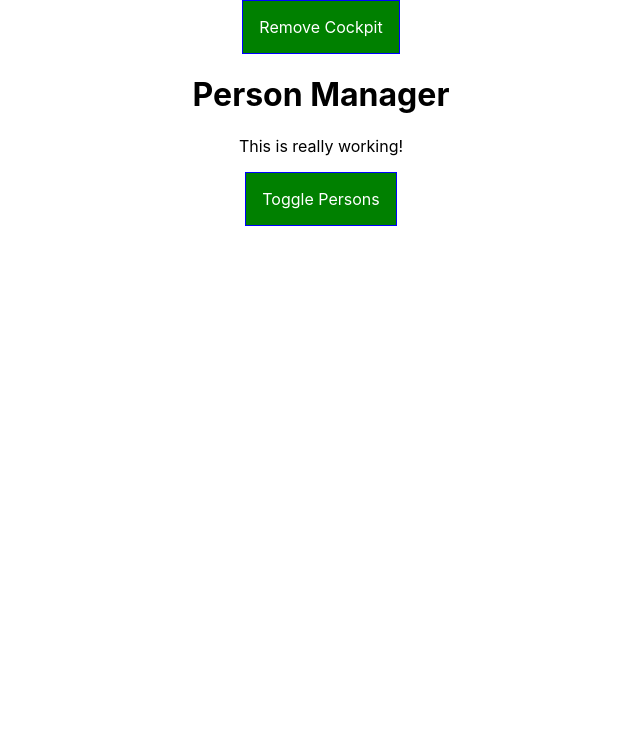
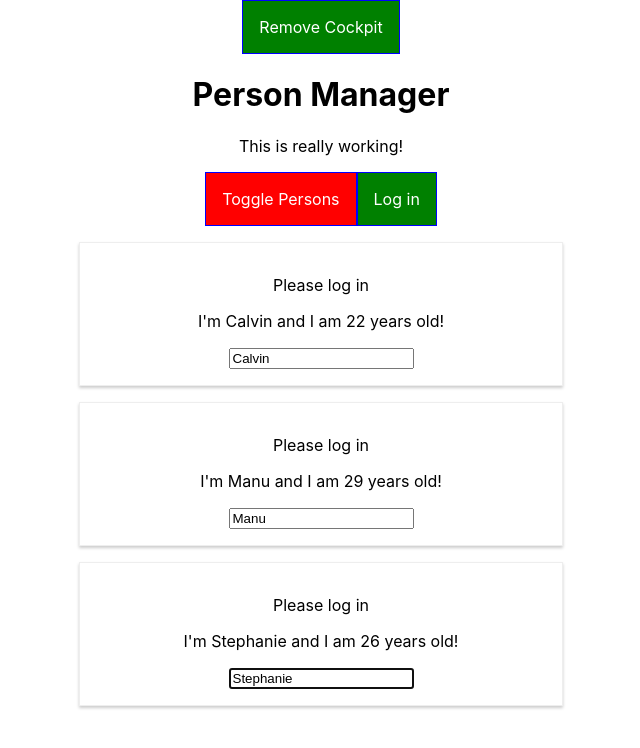
Before and after one commit to calvin1337/React, a React (Create React App) app in the folder my-app/: page / in a window 1280 px wide. Shown: the top 748 px of the page, without its empty margins (319-959 px from the left). Built offline with nearby package versions, Linux system fonts and the light colour scheme.

Commit message:
Finished module 7

```diff
--- a/my-app/package.json
+++ b/my-app/package.json
@@ -6,6 +6,7 @@
     "@testing-library/jest-dom": "^4.2.4",
     "@testing-library/react": "^9.3.2",
     "@testing-library/user-event": "^7.1.2",
+    "prop-types": "^15.7.2",
     "react": "^16.12.0",
     "react-dom": "^16.12.0",
     "react-scripts": "3.3.0"
--- a/my-app/src/components/Cockpit/Cockpit.js
+++ b/my-app/src/components/Cockpit/Cockpit.js
@@ -1,19 +1,24 @@
-import React, { useEffect } from "react";
+import React, { useEffect, useRef, useContext } from "react";
 
 import styles from "./Cockpit.module.css";
-
+import AuthContext from "../../context/auth-context"
 
 
 const Cockpit = ( props ) => {
+
+  const toggleBtnRef = useRef(null);
+  const authContext = useContext(AuthContext);
+
 
     useEffect( () => {
 
     console.log("[Cockpit.js] useEffect")
     // Http request..
 
-    setTimeout( () => {
-        alert("Saved data to cloud!");
-    }, 1000);
+   // setTimeout( () => {
+      //  alert("Saved data to cloud!");
+   // }, 1000);
+   toggleBtnRef.current.click();
     return () => {
       console.log("[Cockpit.js] cleanup work in useEffect")
     };
@@ -48,10 +53,13 @@ return(
 
     <p className={classes.join(" ")}>This is really working!</p>
 
-    <button className={btnClass}
-    onClick={props.clicked}
-    >
+    <button ref={toggleBtnRef}
+    className={btnClass}
+    onClick={props.clicked}>
     Toggle Persons</button>
+
+     <button onClick={authContext.login}>Log in</button>
+
     </div>
 );
 }
--- a/my-app/src/components/Persons/Person/Person.js
+++ b/my-app/src/components/Persons/Person/Person.js
@@ -2,23 +2,54 @@ import React, {Component} from "react";
 import Aux from "../../../hoc/Aux";
 import withClass from "../../../hoc/WithClass";
 import classes from "./Person.module.css";
+import PropTypes from "prop-types"
+import AuthContext from "../../../context/auth-context";
 
 
-class Person extends  Component {
+class Person extends Component {
+
+    constructor(props){
+        super(props)
+        this.inputElementRef = React.createRef();
+    }
+
+
+    static contextType = AuthContext;
+
+    componentDidMount(){
+        // this.inputElement.focus();
+
+        this.inputElementRef.current.focus();
+    }
 
     render () {
         console.log(["[Person.js] rendering"])
         return(
         <Aux>
+
+                {this.context.authenticated ? <p>Authenticated!</p> : <p>Please log in</p>}
+
+
         <p key="aa1" onClick={this.props.click}>I'm {this.props.name} and I am {this.props.age} years old!</p>
         <p key="gmkm">{this.props.children}</p>
-        <input key="mkmkm" type="text" onChange={this.props.changed} value={this.props.name}/>
+        <input
+        key="mkmkm"
+        ref={this.inputElementRef}
+        type="text"
+        onChange={this.props.changed}
+        value={this.props.name}
+         />
         </Aux>
         )
         };
     }
 
 
-
+Person.propTypes = {
+    click: PropTypes.func,
+    name: PropTypes.string,
+    age: PropTypes.number,
+    changed: PropTypes.func
+};
 
 export default withClass(Person, classes.Person);
--- a/my-app/src/components/Persons/Persons.js
+++ b/my-app/src/components/Persons/Persons.js
@@ -1,5 +1,4 @@
 import React, {PureComponent} from "react"
-
 import Person from "./Person/Person"
 
 
@@ -49,7 +48,8 @@ componentWillUnmount(){
         key={person.id}
         name={person.name}
         age={person.age}
-        changed={(event) => this.props.changed(event, person.id)}></Person>
+        changed={(event) => this.props.changed(event, person.id)}
+        ></Person>
         )
       });
     }
--- a/my-app/src/containers/App.js
+++ b/my-app/src/containers/App.js
@@ -5,6 +5,7 @@ import Persons from "../components/Persons/Persons"
 import Cockpit from "../components/Cockpit/Cockpit"
 import withClass from "../hoc/WithClass"
 import Aux from "../hoc/Aux"
+import AuthContext from "../context/auth-context"
 
 class App extends Component {
 
@@ -23,7 +24,9 @@ class App extends Component {
     ],
     otherState: 'some other value',
     showPersons: false,
-    showCockpit: true
+    showCockpit: true,
+    changeCounter: 0,
+    authenticated: false
   };
 
   static getDerivedStateFromProps(props, state){
@@ -60,7 +63,12 @@ class App extends Component {
       const persons = [...this.state.persons];
       persons[personIndex] = person;
 
-    this.setState({persons: persons });
+    this.setState((prevState, props) => {
+      return {
+        persons : persons,
+        changeCounter: prevState.changeCounter + 1
+      }
+    })
 
   }
 
@@ -80,6 +88,10 @@ class App extends Component {
     this.setState({showPersons: !doesShow});
   }
 
+  loginHandler = () =>  {
+    this.setState({authenticated: true});
+  };
+
   render() {
 
     console.log("[app.js] render")
@@ -90,9 +102,10 @@ class App extends Component {
       persons = (
         <div>
           <Persons
-          persons ={this.state.persons}
+          persons={this.state.persons}
           clicked={this.deletePersonHandler}
           changed={this.nameChangedHandler}
+          isAuthenticated={this.state.authenticated}
           />
         </div>
 
@@ -104,17 +117,25 @@ class App extends Component {
     return (
       <Aux>
         <button onClick={() => {this.setState({showCockpit: false})}}>Remove Cockpit</button>
+        <AuthContext.Provider
+        value={{
+        authenticated: this.state.authenticated,
+        login: this.loginHandler
+        }}>
         {this.state.showCockpit ? (
         <Cockpit
         title={this.props.appTitle}
         showPersons={this.state.showPersons}
         personsLength={this.state.persons.length}
-        clicked={this.togglePersonsHandler} />
-    ) : null}
+        clicked={this.togglePersonsHandler}
+        />
+         ) : null}
         {persons}
+
+        </AuthContext.Provider>
+
       </Aux>
-
-    );
+        );
     // return React.createElement('div', {className: 'App'}, React.createElement('h1', null, 'Does this work now?'));
   }
 }
--- /dev/null
+++ b/my-app/src/context/auth-context.js
@@ -0,0 +1,8 @@
+import React from "react";
+
+const authContext = React.createContext({
+    authenticated:false,
+    login: () => {}
+});
+
+export default authContext
```
